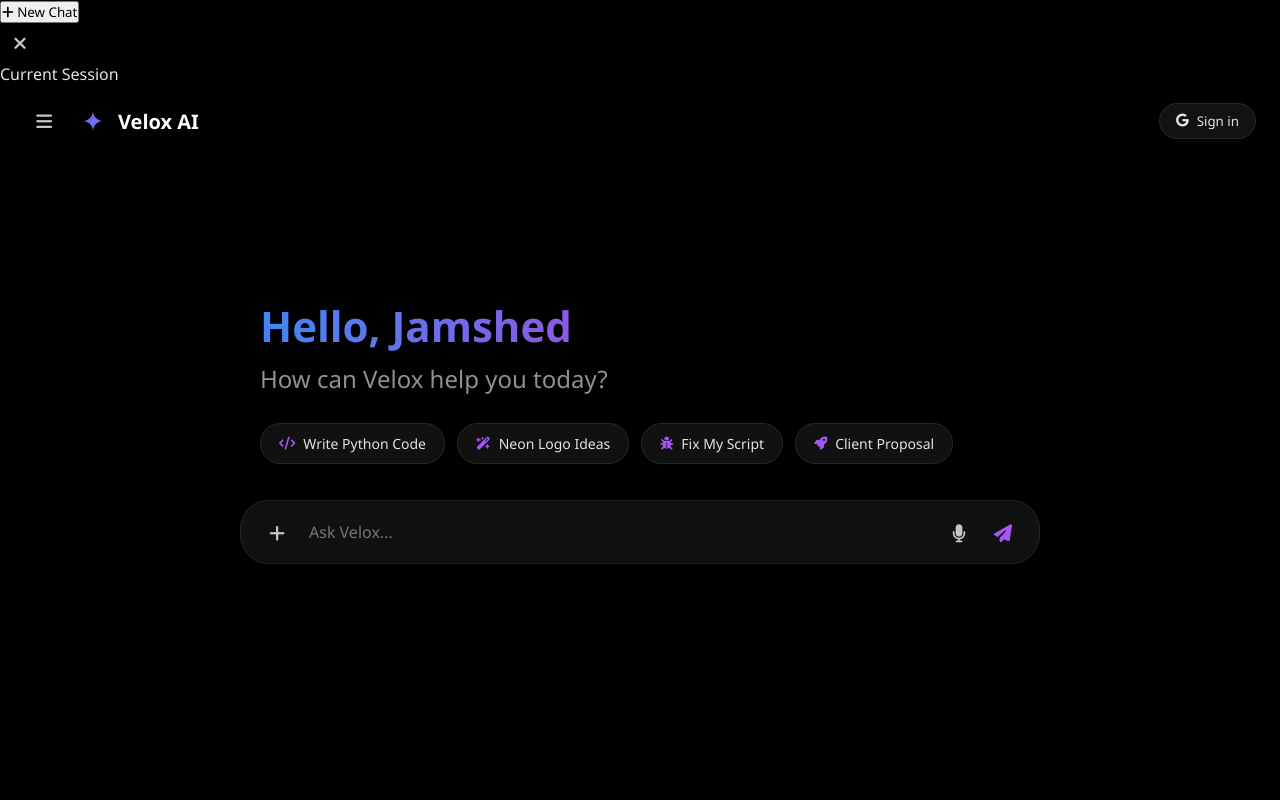
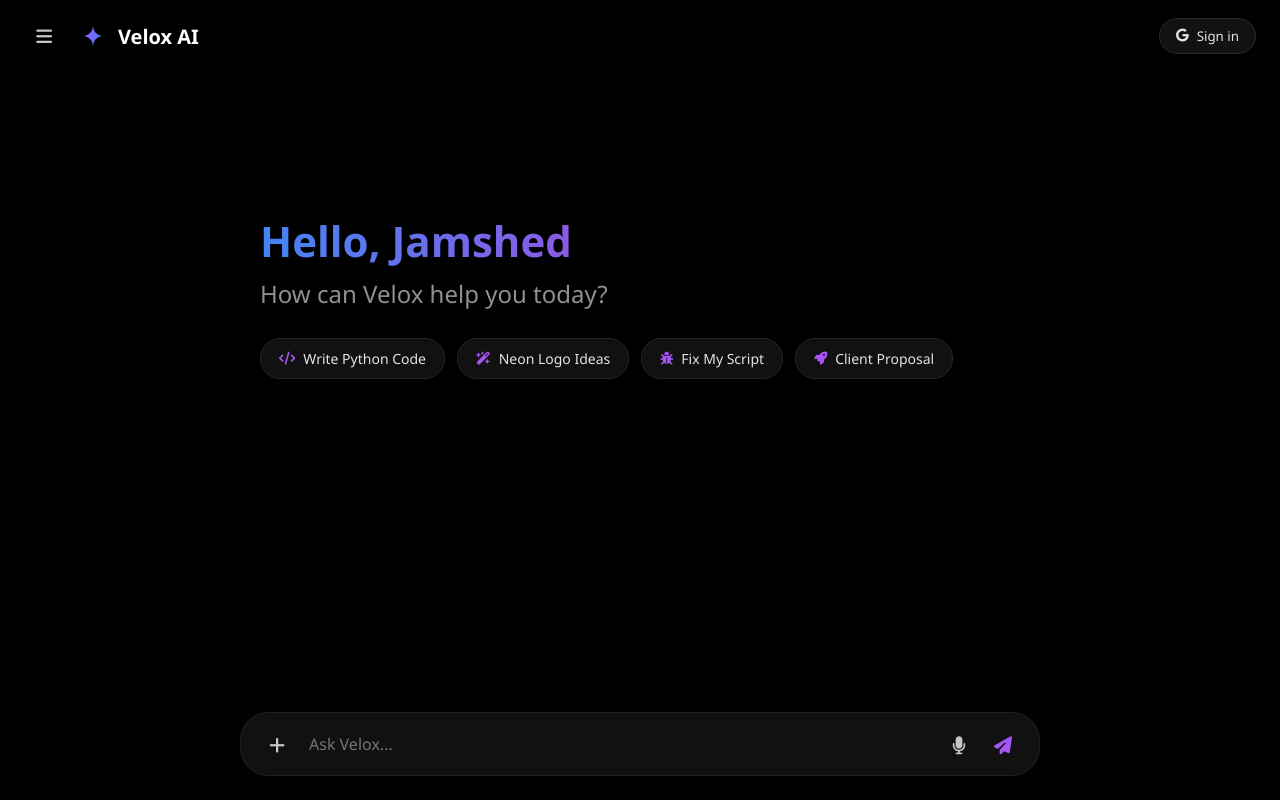
Before and after one commit to makkighouri8-sketch/Velox--ai, a plain HTML site: page index.html in a window 1280 px wide. Drawn offline with nearby package versions, Linux system fonts and the light colour scheme.

Commit message:
Add overflow hidden to layout and sidebar styles

```diff
--- a/style.css
+++ b/style.css
@@ -11,7 +11,97 @@ body {
   color: #e3e3e3;
   height: 100vh;
   display: flex;
+  overflow: hidden;
+}
+
+/* App Wrapper for Sidebar Layout */
+.app-wrapper {
+  flex: 1;
+  display: flex;
   flex-direction: column;
+  height: 100vh;
+  transition: margin-left 0.3s ease;
+  overflow: hidden;
+}
+
+/* Sidebar Styles */
+.sidebar {
+  position: fixed;
+  top: 0;
+  left: -280px; /* Initially hidden */
+  width: 280px;
+  height: 100vh;
+  background-color: #0b0b0b;
+  border-right: 1px solid #1f1f1f;
+  display: flex;
+  flex-direction: column;
+  transition: left 0.3s ease;
+  z-index: 1000;
+  padding: 16px;
+}
+
+.sidebar.open {
+  left: 0;
+}
+
+.sidebar-header {
+  display: flex;
+  align-items: center;
+  justify-content: space-between;
+  margin-bottom: 20px;
+  gap: 8px;
+}
+
+.new-chat-btn {
+  background: #1a1a1a;
+  color: #e3e3e3;
+  border: 1px solid #333;
+  padding: 10px 16px;
+  border-radius: 20px;
+  cursor: pointer;
+  display: flex;
+  align-items: center;
+  gap: 8px;
+  font-size: 14px;
+  font-weight: 500;
+  flex: 1;
+  transition: all 0.2s;
+}
+
+.new-chat-btn:hover {
+  background: #262626;
+  border-color: #a855f7;
+}
+
+.history-list {
+  flex: 1;
+  overflow-y: auto;
+  display: flex;
+  flex-direction: column;
+  gap: 6px;
+}
+
+.history-item {
+  padding: 10px 14px;
+  color: #9aa0a6;
+  font-size: 14px;
+  border-radius: 10px;
+  cursor: pointer;
+  white-space: nowrap;
+  overflow: hidden;
+  text-overflow: ellipsis;
+  transition: background 0.2s, color 0.2s;
+}
+
+.history-item:hover {
+  background: #161616;
+  color: #fff;
+}
+
+.history-item.active {
+  background: #1c1c1c;
+  color: #a855f7;
+  font-weight: 500;
 }
 
 /* Header */
@@ -251,17 +341,7 @@ textarea {
   background: #262626;
 }
 
-/* Thinking Animation for AI Logo */
-@keyframes spin-rotate {
-  0% { transform: rotate(0deg); }
-  100% { transform: rotate(360deg); }
-}
-
-.rotating-icon {
-  animation: spin-rotate 1.2s linear infinite;
-}
-
-/* Perfect alignment, spacing and font adjustment for thinking state */
+/* Thinking Animation */
 .thinking-container {
   display: flex;
   align-items: center;
```
